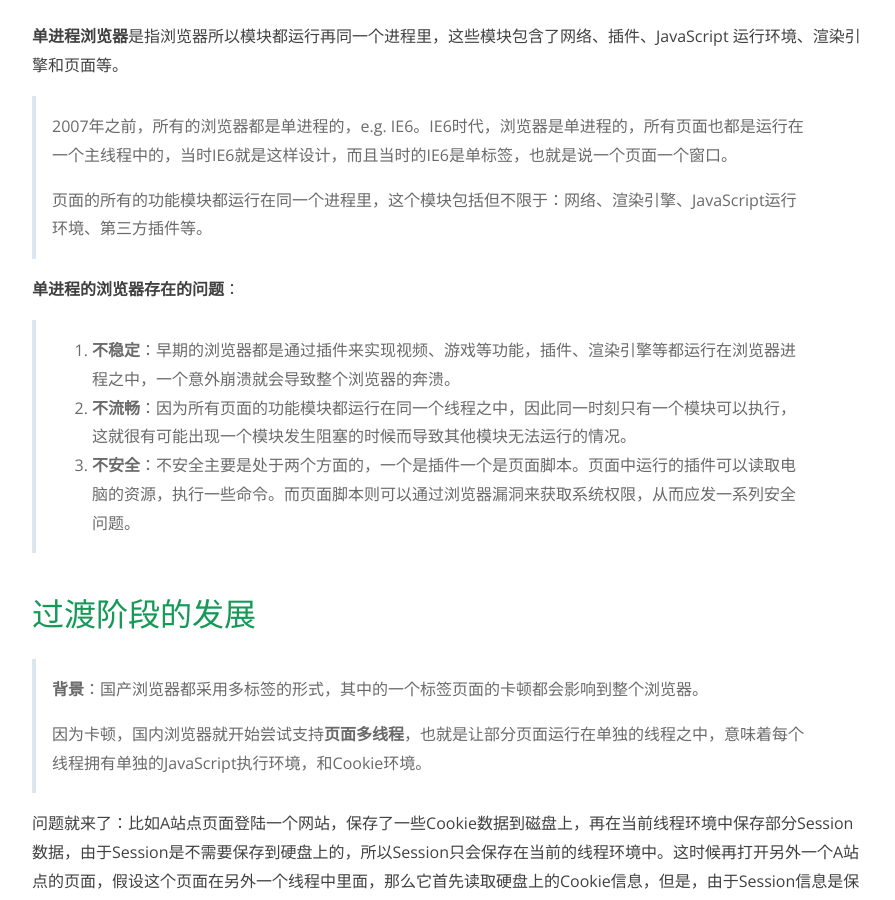
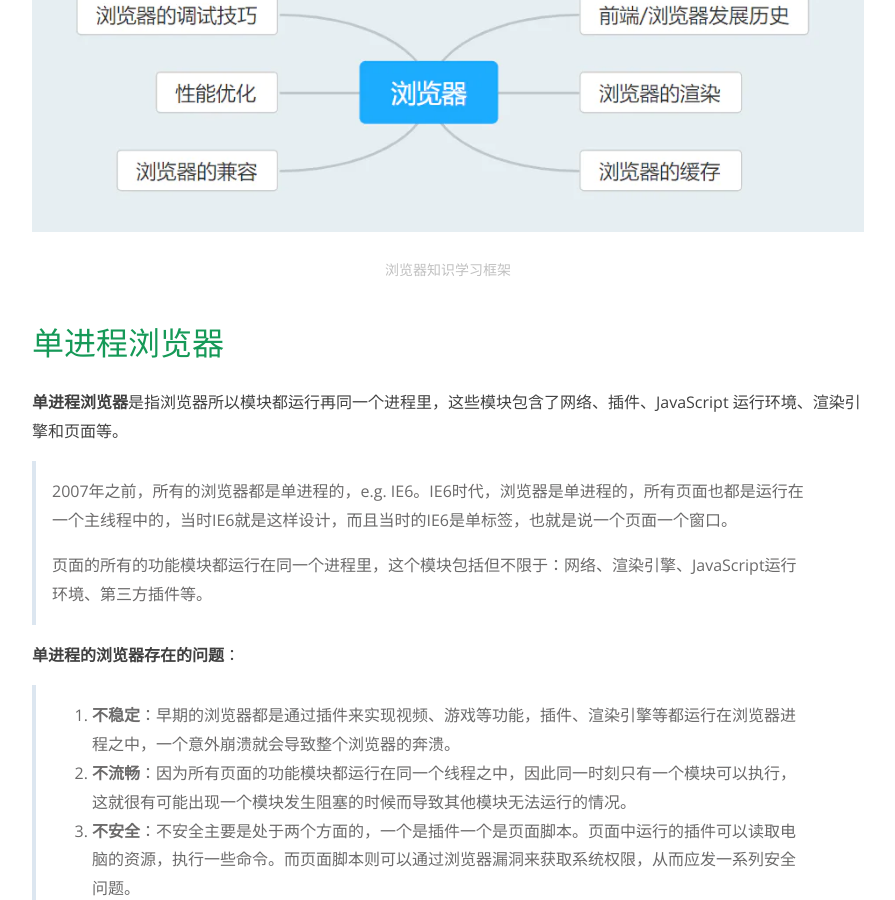
Before and after one commit to higwendolyn/Alias, a Jekyll site: the page built from _posts/2020-11-6-chorme.md, in a window 1280 px wide and 900 px high, scrolled down 446 px. Shown: the whole window, without its empty margins (192-1087 px from the left). Built offline with Jekyll 4.4.1, drawn with Linux system fonts in a browser that asks for light colours.

Commit message:
浏览器学习框架

```diff
--- a/_posts/2020-11-6-chorme.md
+++ b/_posts/2020-11-6-chorme.md
@@ -4,6 +4,9 @@
 ---
 
 重点解析**chorme**浏览器原理及其架构演变.
+
+![浏览器知识学习框架](../../../images/chorme12.png)
+<center style="font-size:14px;color:#C0C0C0;">浏览器知识学习框架</center>
 
 # 单进程浏览器
 **单进程浏览器**是指浏览器所以模块都运行再同一个进程里，这些模块包含了网络、插件、JavaScript 运行环境、渲染引擎和页面等。
```
Also changed, not shown: images/chorme12.png (added).
